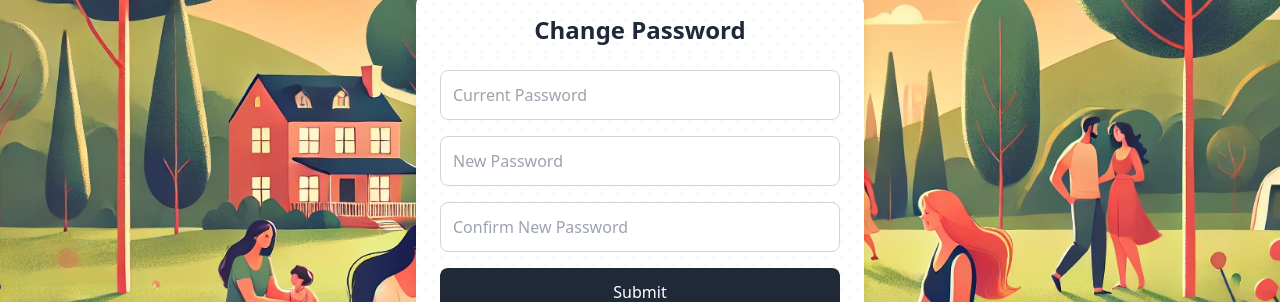
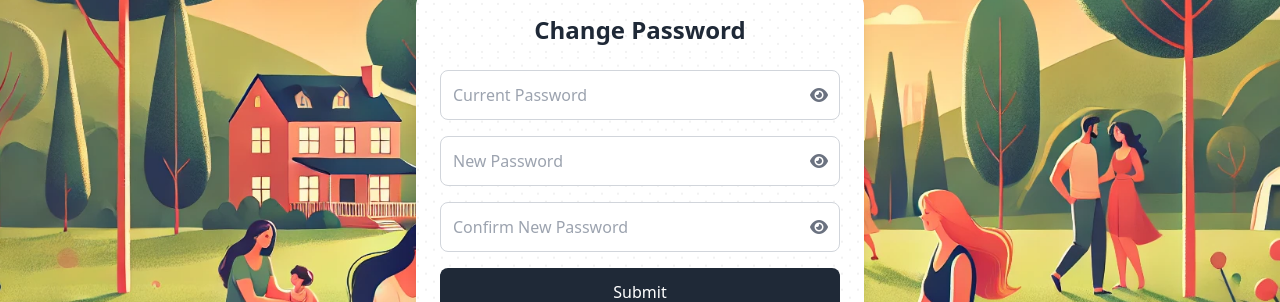
Before and after one commit to dako-23/React-JS, a React (Vite) app: page /users/change-password in a window 1280 px wide. Shown: the part 235-537 px from the top of the page. Built offline with nearby package versions, Linux system fonts and the light colour scheme.

Commit message:
Refactor validation  & add fa eye

```diff
--- a/src/components/auth/ChangePassword.jsx
+++ b/src/components/auth/ChangePassword.jsx
@@ -1,14 +1,22 @@
+import "@fortawesome/fontawesome-free/css/all.min.css";
+
 import { motion } from "framer-motion";
 import { useActionState, useState } from "react";
 import { useChangePassword } from "../../api/authApi.js";
 import { useToast } from "../../hooks/useToast.js";
 import { useNavigate } from "react-router-dom";
 import AuthError from "./AuthError.jsx";
+import useAuth from "../../hooks/useAuth.js";
+
+
+
+export default function ChangePassword() {
 
     const { error: errToast, success, info } = useToast();
+    const { error, setError, showPassword, toggleVisibility } = useAuth();
 
-export default function ChangePassword() {
-    const [error, setError] = useState(null);
+
+
     const { changePassword, validationChangePasswordSchema } = useChangePassword();
 
     const navigate = useNavigate();
@@ -65,30 +73,55 @@ export default function ChangePassword() {
                         transition={{ duration: 0.5 }}
                         className="space-y-4"
                     >
+                        <div className="relative flex items-center">
                             <input
-                            type="currentPassword"
+                                type={showPassword.current ? 'text' : 'password'}
                                 name="currentPassword"
                                 placeholder="Current Password"
-                            className={`w-full p-3 border rounded-lg ${error?.currentPassword ? "border-red-500" : "border-gray-300"}`}
+                                className={`w-full p-3 pr-10 border rounded-lg ${error?.currentPassword ? "border-red-500" : "border-gray-300"}`}
                             />
+                            <span
+                                onClick={() => toggleVisibility('current')}
+                                className="absolute right-3 cursor-pointer text-gray-500 hover:text-gray-800"
+                            >
+                                {showPassword.current
+                                    ? <i className="fas fa-eye-slash" />
+                                    : <i className="fas fa-eye" />}
+                            </span>
+                        </div>
                         {error?.currentPassword && <AuthError
-                            err={error.currentPassword}
-                        />}
+                            err={error.currentPassword} />}
+                        <div className="relative flex items-center">
                             <input
-                            type="newPassword"
+                                type={showPassword.new ? 'text' : 'password'}
                                 name="newPassword"
                                 placeholder="New Password"
                                 className={`w-full p-3 border rounded-lg ${error?.newPassword ? "border-red-500" : "border-gray-300"}`}
                             />
+                            <span
+                                onClick={() => toggleVisibility('new')}
+                                className="absolute right-3 top-1/2 transform -translate-y-1/2 cursor-pointer text-gray-500 hover:text-gray-800"
+                            >
+                                {showPassword.new ? <i className="fas fa-eye-slash"></i> : <i className="fas fa-eye"></i>}
+                            </span>
+                        </div>
                         {error?.newPassword && <AuthError
                             err={error.newPassword}
                         />}
+                        <div className="relative flex items-center">
                             <input
-                            type="confirmNewPassword"
+                                type={showPassword.confirm ? 'text' : 'password'}
                                 name="confirmNewPassword"
                                 placeholder="Confirm New Password"
                                 className={`w-full p-3 border rounded-lg ${error?.confirmNewPassword ? "border-red-500" : "border-gray-300"}`}
                             />
+                            <span
+                                onClick={() => toggleVisibility('confirm')}
+                                className="absolute right-3 top-1/2 transform -translate-y-1/2 cursor-pointer text-gray-500 hover:text-gray-800"
+                            >
+                                {showPassword.confirm ? <i className="fas fa-eye-slash"></i> : <i className="fas fa-eye"></i>}
+                            </span>
+                        </div>
                         {error?.confirmNewPassword && <AuthError
                             err={error.confirmNewPassword}
                         />}
--- a/src/components/auth/Login.jsx
+++ b/src/components/auth/Login.jsx
@@ -1,3 +1,4 @@
+import "@fortawesome/fontawesome-free/css/all.min.css";
 import { motion } from "framer-motion";
 import { Link, useNavigate } from "react-router-dom";
 import { useActionState, useContext, useState } from "react";
@@ -5,12 +6,13 @@ import AuthError from "./AuthError.jsx";
 import { useLogin } from "../../api/authApi.js";
 import { UserContext } from "../../contexts/UserContext.jsx";
 import { useToast } from "../../hooks/useToast.js";
+import useAuth from "../../hooks/useAuth.js";
 
 export default function Login() {
-  const [error, setError] = useState(null);
   const { error: errToast } = useToast()
   const { login, validationLoginSchema } = useLogin();
-  const { userLoginHandler } = useContext(UserContext)
+  const { userLoginHandler } = useContext(UserContext);
+  const { error, setError, showPassword, toggleVisibility } = useAuth();
   const navigate = useNavigate();
 
   const LoginSubmitHandler = async (prevState, formData) => {
@@ -75,12 +77,20 @@ export default function Login() {
             {error?.email && <AuthError
               err={error.email}
             />}
-            <input
-              type="password"
-              name="password"
-              placeholder="Password"
-              className={`w-full p-3 border rounded-lg ${error?.password ? "border-red-500" : "border-gray-300"}`}
-            />
+            <div className="relative flex items-center">
+              <input
+                type={showPassword.current ? 'text' : 'password'}
+                name="password"
+                placeholder="Password"
+                className={`w-full p-3 pr-10 border rounded-lg ${error?.password ? "border-red-500" : "border-gray-300"}`}
+              />
+              <span
+                onClick={() => toggleVisibility('current')}
+                className="absolute right-3 cursor-pointer text-gray-500 hover:text-gray-800"
+              >
+                {showPassword.current ? <i className="fas fa-eye-slash"></i> : <i className="fas fa-eye"></i>}
+              </span>
+            </div>
             {error?.password && <AuthError
               err={error.password}
             />}
--- /dev/null
+++ b/src/hooks/useAuth.js
@@ -0,0 +1,29 @@
+import { useState } from "react";
+
+export default function useAuth() {
+
+    const [error, setError] = useState(null);
+    const [showPassword, setShowPassword] = useState({
+        username: false,
+        email: false,
+        current: false,
+        new: false,
+        confirm: false
+    });
+
+    const toggleVisibility = (field) => {
+        setShowPassword(prev => ({
+            ...prev,
+            [field]: !prev[field]
+        }));
+    };
+
+
+    return {
+        error,
+        setError,
+        showPassword,
+        toggleVisibility
+    }
+
+}
```
Lines whose indentation alone changed are shown as unchanged.
